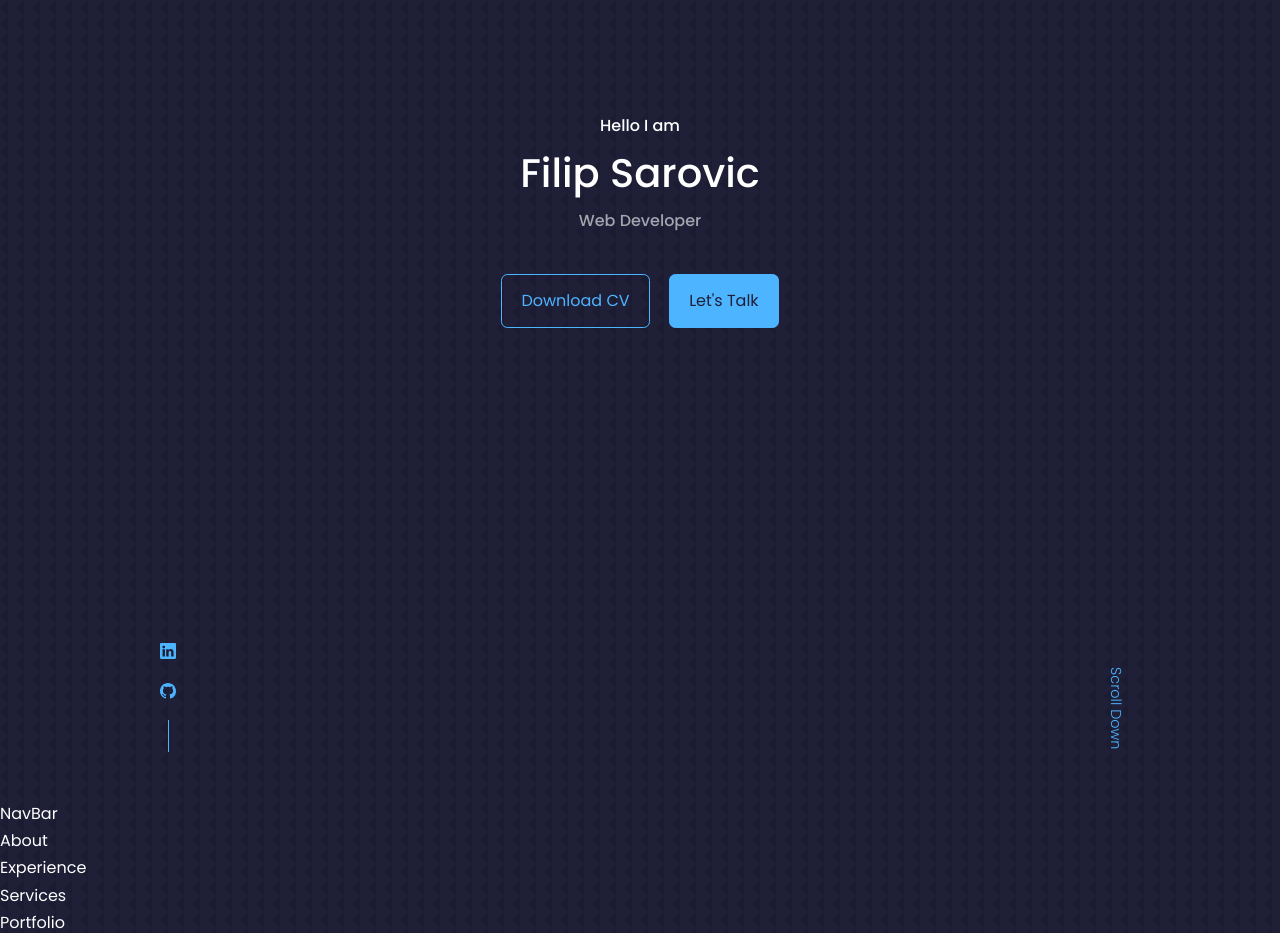
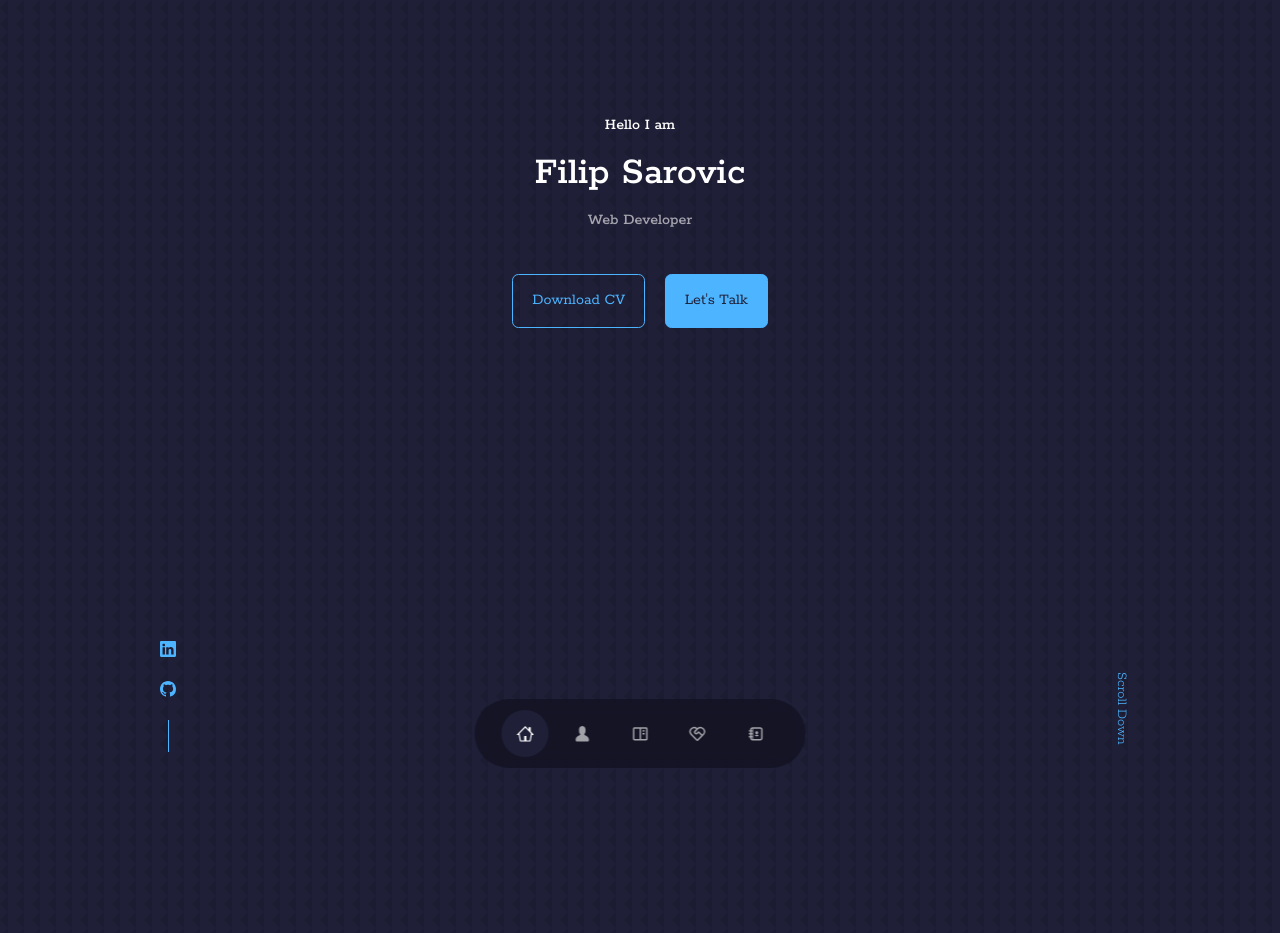
Before and after one commit to laststonedjs/laststonedjs.github.io, a React (Create React App) app in the folder react-portfolio/: page / in a window 1280 px wide. Shown: the top 933 px of the page. Built offline with nearby package versions, Linux system fonts and the light colour scheme.

Commit message:
Finished NavBar section

```diff
--- a/react-portfolio/src/components/about/About.jsx
+++ b/react-portfolio/src/components/about/About.jsx
@@ -3,7 +3,7 @@ import './About.css'
 
 const About = () => {
 	return (
-		<div>About</div>
+		<section id='about'>About</section>
 	)
 }
 
--- a/react-portfolio/src/components/contact/Contact.jsx
+++ b/react-portfolio/src/components/contact/Contact.jsx
@@ -3,7 +3,7 @@ import './Contact.css'
 
 const Contact = () => {
 	return (
-		<div>Contact</div>
+		<section id='contact'>Contact</section>
 	)
 }
 
--- a/react-portfolio/src/components/experience/Experience.jsx
+++ b/react-portfolio/src/components/experience/Experience.jsx
@@ -3,7 +3,7 @@ import './Experience.css'
 
 const Experience = () => {
 	return (
-		<div>Experience</div>
+		<section id='experience'>Experience</section>
 	)
 }
 
--- a/react-portfolio/src/components/navbar/NavBar.css
+++ b/react-portfolio/src/components/navbar/NavBar.css
@@ -0,0 +1,33 @@
+nav {
+	background: rgba(0, 0, 0, 0.3);
+	width: max-content;
+	display: block;
+	padding: 0.7rem 1.7rem;
+	z-index: 2;
+	position: fixed;
+	left: 50%;
+	transform: translateX(-50%);
+	bottom: 2rem;
+	display: flex;
+	gap: 0.7rem;
+	border-radius: 2.5rem;
+	backdrop-filter: blur(15px);
+}
+
+nav a {
+	background: transparent;
+	padding: 0.9rem;
+	border-radius: 50%;
+	display: flex;
+	color: var(--color-light);
+	font-size: 1.1rem;
+}
+
+nav a:hover {
+	background: rgba(0, 0, 0, 0.3);
+}
+
+nav a.active {
+	background: var(--color-bg);
+	color: var(--color-white);
+}
--- a/react-portfolio/src/components/navbar/NavBar.jsx
+++ b/react-portfolio/src/components/navbar/NavBar.jsx
@@ -1,10 +1,41 @@
-import React from 'react'
+import React, { useState } from 'react'
+// assets
+import { GoHome } from 'react-icons/go';
+import { GoPerson } from 'react-icons/go';
+import { BiBookContent } from 'react-icons/bi';
+import { RiServiceLine } from 'react-icons/ri';
+import { TiContacts } from 'react-icons/ti';
+// styles
 import './NavBar.css'
 
 const NavBar = () => {
+
+	const [activeNav, setActiveNav] = useState('#');
+
 	return (
-		<div>NavBar</div>
+		<nav>
+			<a href='#'
+				onClick={() => setActiveNav('#')}
+				className={activeNav === '#' ? 'active' : ''}>
+				<GoHome/></a>
+			<a href='#about'
+				onClick={() => setActiveNav('#about')}
+				className={activeNav === '#about' ? 'active' : ''}>
+					<GoPerson/></a>
+			<a href='#experience'
+				onClick={() => setActiveNav('#experience')}
+				className={activeNav === '#experience' ? 'active' : ''}>
+					<BiBookContent/></a>
+			<a href='#services'
+				onClick={() => setActiveNav('#services')}
+				className={activeNav === '#services' ? 'active' : ''}>
+					<RiServiceLine/></a>
+			<a href='#contact'
+				onClick={() => setActiveNav('#contact')}
+				className={activeNav === '#contact' ? 'active' : ''}>
+					<TiContacts/></a>
+		</nav>
 	)
 }
 
-export default NavBar
+export default NavBar;
--- a/react-portfolio/src/components/portfolio/Portfolio.jsx
+++ b/react-portfolio/src/components/portfolio/Portfolio.jsx
@@ -3,8 +3,8 @@ import './Portfolio.css'
 
 const Portfolio = () => {
 	return (
-		<div>Portfolio</div>
+		<section id='portfolio'>Portfolio</section>
 	)
 }
 
-export default Portfolio
+export default Portfolio;
--- a/react-portfolio/src/components/services/Services.jsx
+++ b/react-portfolio/src/components/services/Services.jsx
@@ -3,7 +3,7 @@ import './Services.css'
 
 const Services = () => {
 	return (
-		<div>Services</div>
+		<section id='services'>Services</section>
 	)
 }
 
--- a/react-portfolio/src/components/testimonials/Testimonials.jsx
+++ b/react-portfolio/src/components/testimonials/Testimonials.jsx
@@ -3,7 +3,7 @@ import './Testimonials.css'
 
 const Testimonials = () => {
 	return (
-		<div>Testimonials</div>
+		<section id='testimonials'>Testimonials</section>
 	)
 }
 
--- a/react-portfolio/src/index.css
+++ b/react-portfolio/src/index.css
@@ -1,4 +1,4 @@
-@import url('https://fonts.googleapis.com/css2?family=Poppins:wght@300;400;500;600&display=swap');
+@import url('https://fonts.googleapis.com/css2?family=Poppins:wght@300;400;500;600&family=Rokkitt:wght@300;400;500;600&display=swap');
 
 * {
 	margin: 0;
@@ -34,7 +34,7 @@ html {
 }
 
 body {
-	font-family: 'Poppins', sans-serif;
+	font-family: 'Rokkitt', serif;
 	background: var(--color-bg);
 	color: var(--color-white);
 	line-height: 1.7;
@@ -61,6 +61,7 @@ h1 {
 
 section {
 	margin-top: 8rem;
+	height: 100vh;
 }
 
 section > h2,
```
Also changed, not shown: 1 other file (tests, documents, lock files or other folders).
